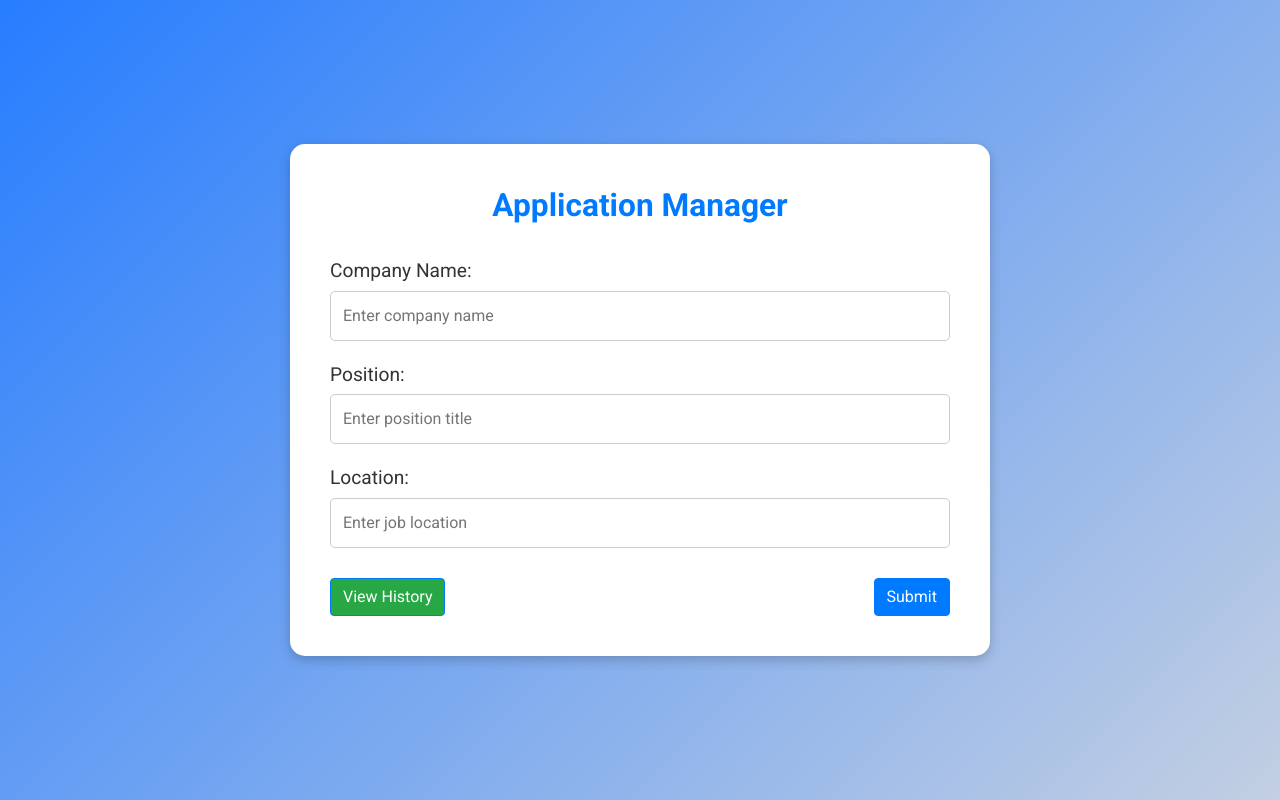
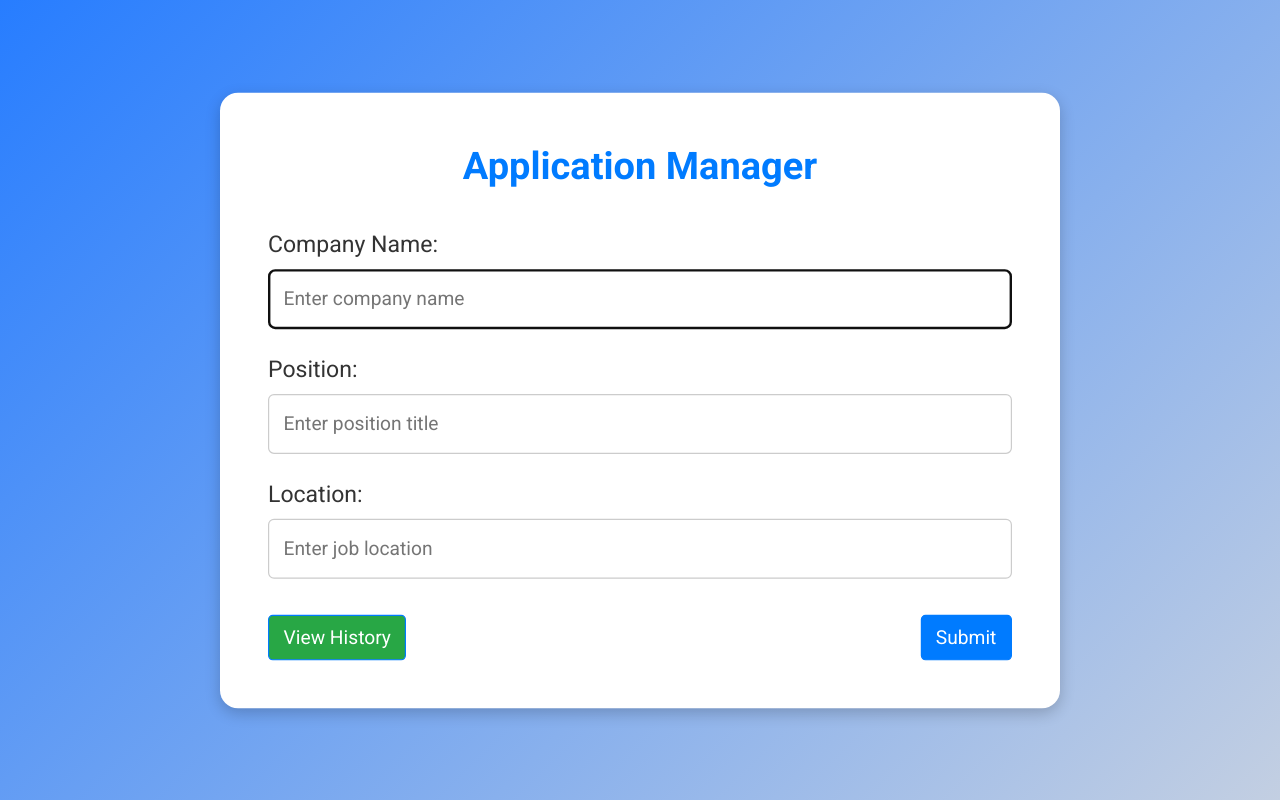
Before and after one commit to nifemi-l/EnterSmart, a Flask app: page / in a window 1280 px wide. Run offline with Flask 3, Linux system fonts and the light colour scheme.

Commit message:
scale up, add autofocus

```diff
--- a/templates/index.html
+++ b/templates/index.html
@@ -113,6 +113,10 @@
                 width: 100%;
             }
         }
+
+        .wrapper {
+            transform: scale(1.2);
+        }
     </style>
 </head>
 <body>
@@ -120,7 +124,7 @@
         <div class="title" style="font-size: 1.8em;">Application Manager</div>
         <div class="form-group">
             <label for="companyInput">Company Name:</label>
-            <input type="text" id="companyInput" name="companyInput" placeholder="Enter company name">
+            <input type="text" id="companyInput" name="companyInput" placeholder="Enter company name" autofocus>
         </div>
         <div class="form-group">
             <label for="positionInput">Position:</label>
@@ -202,6 +206,9 @@
             if (event.keyCode === 32) {
                 // close success modal
                 $('#successModal').modal('hide');
+
+                // focus company input section
+                $('#companyInput').focus();
             }
         });r
     </script>
```
